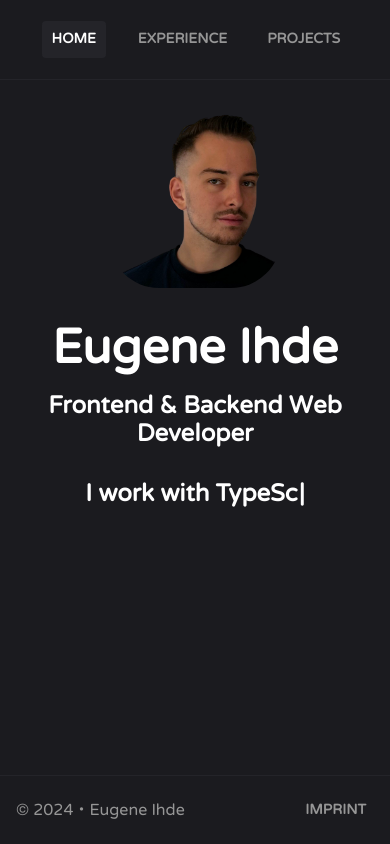
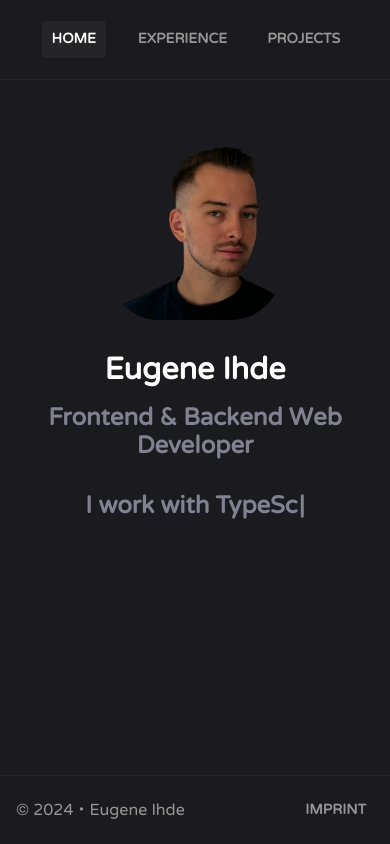
Before and after one commit to eugeneihde/eugene-ihde.de, a React (Vite) app: page / in a window 390 px wide. Built offline with nearby package versions, Linux system fonts and the light colour scheme.

Commit message:
[feature]: improve styling of homepage

```diff
--- a/src/assets/css/main.module.css
+++ b/src/assets/css/main.module.css
@@ -97,6 +97,7 @@
   display: flex;
   justify-content: center;
   align-items: center;
+  margin-top: 5rem;
 }
 
 .homepage_image__container {
@@ -125,10 +126,12 @@
 
 .homepage_content_header__typography {
   font-size: 3rem !important;
+  color: #818191;
 }
 
 .homepage_content_typewriter__typography {
   margin-top: 2rem !important;
+  color: #818191;
 }
 
 /* Experience Page */
@@ -303,6 +306,10 @@
     font-size: 2rem !important;
   }
 
+  .homepage_content_header_name__typography {
+    font-size: 2.4rem !important;
+  }
+
   .homepage_content__container {
     margin-top: 4rem;
     align-items: center;
@@ -329,6 +336,10 @@
   .imprint__container {
     width: 100%;
   }
+
+  .homepage__container {
+    margin-top: 2rem;
+  }
 }
 
 @media (max-width: 550px) {
@@ -343,6 +354,10 @@
 
   .homepage_content_header__typography {
     font-size: 1.5rem !important;
+  }
+
+  .homepage_content_header_name__typography {
+    font-size: 1.9rem !important;
   }
 
   .homepage_content_typewriter__typography {
```
